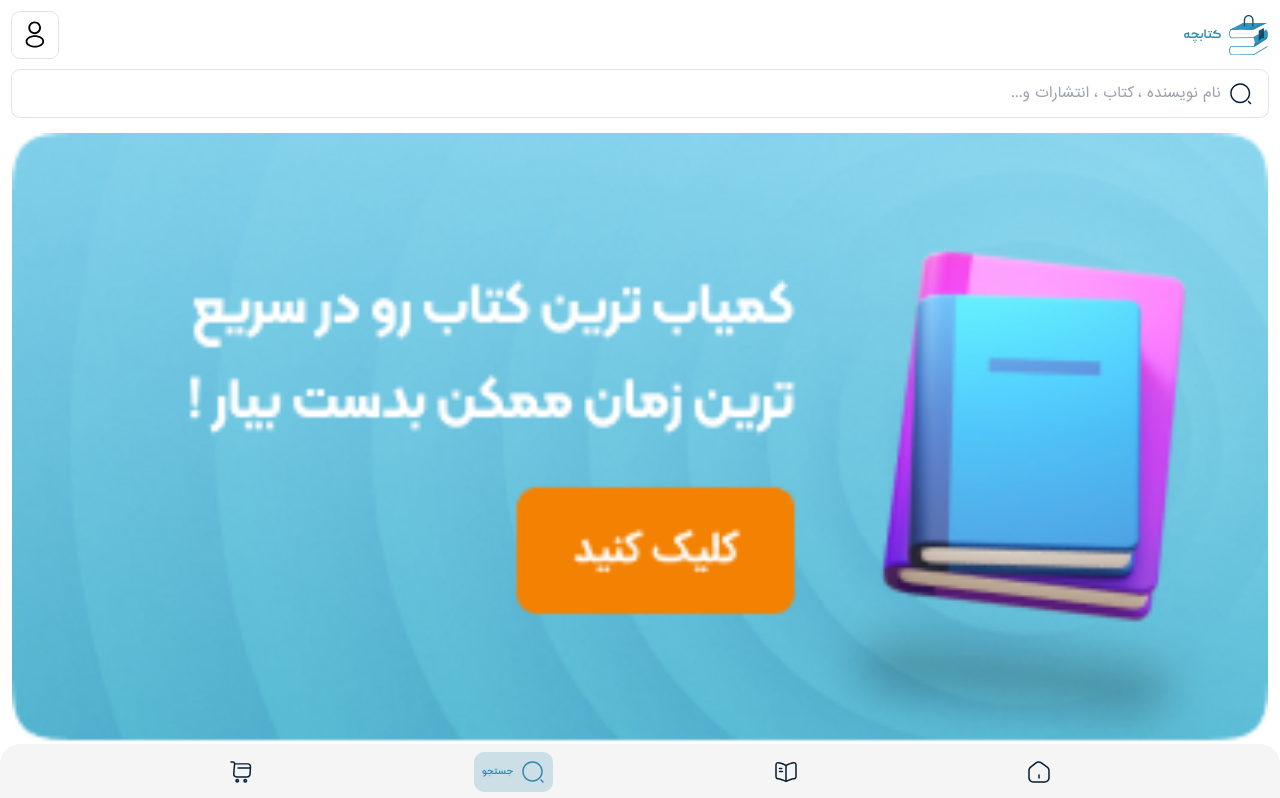
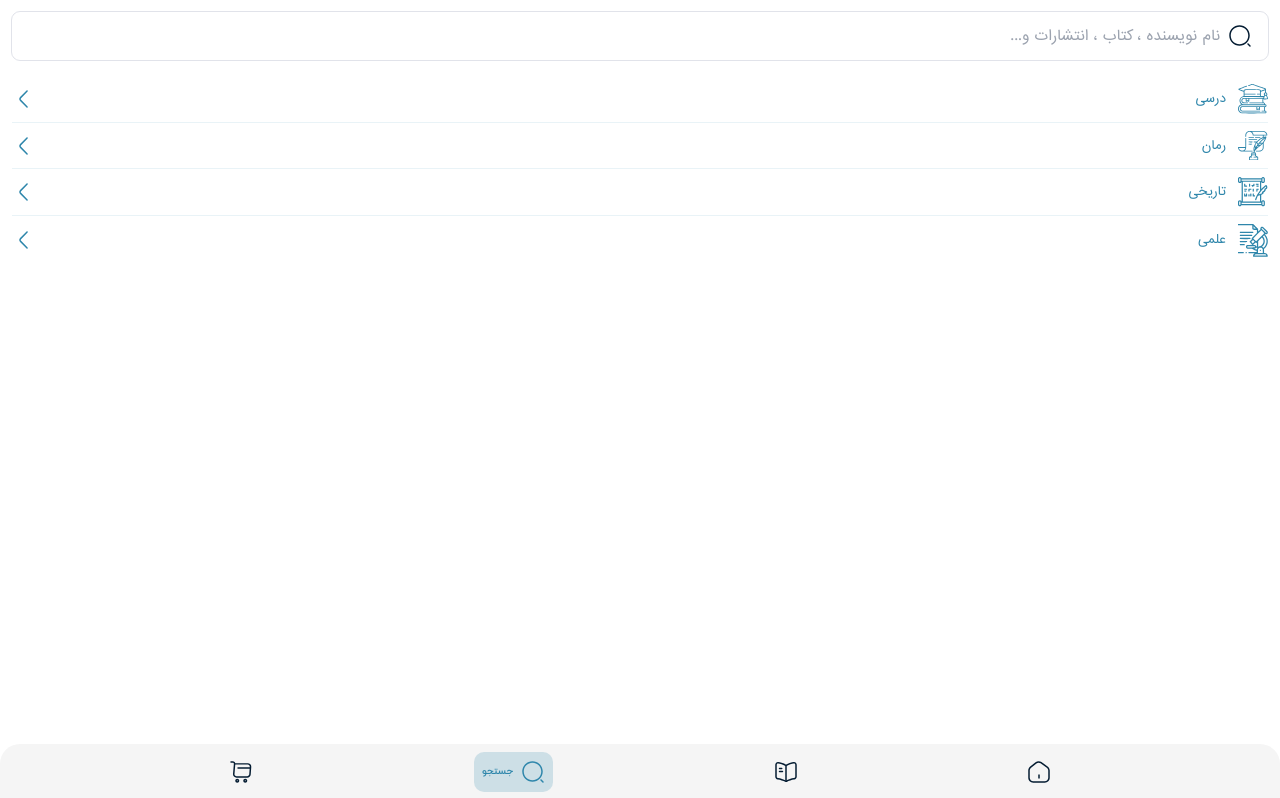
Before and after one commit to 1stMmD/ketabcheh, a React (Vite) app: page /search in a window 1280 px wide. Shown: the top 798 px of the page. Built offline with nearby package versions, Linux system fonts and the light colour scheme.

Commit message:
add : search and results page with giving functionality to search input

```diff
--- a/src/App.tsx
+++ b/src/App.tsx
@@ -10,6 +10,8 @@ import Home from "./views/home"
 import NavbarMobile from "./layouts/navbar-mobile/navbar-mobile"
 import Library from "./views/library"
 import BookDetails from "./views/book-details"
+import Search from "./views/search"
+import Results from "./views/search/results"
 
 function App() {
   return (
@@ -24,7 +26,8 @@ function App() {
           <Route path="/" element={<Boarding/>}/>
           <Route path="/sign-up" element={<Signup/>}/>
           <Route path="/home" element={<Home/>}/>
-          <Route path="/search" element={<Home/>}/>
+          <Route path="/search" element={<Search/>}/>
+          <Route path="/search/:text" element={<Results/>}/>
           <Route path="/library" element={<Library/>}/>
           <Route path="/cart" element={<Home/>}/>
           <Route path="/book" element={<BookDetails/>}/>
--- a/src/components/book/book.tsx
+++ b/src/components/book/book.tsx
@@ -1,3 +1,4 @@
+import { Link } from "react-router-dom"
 import { PersianNumber } from "../../helpers/persian-number"
 
 type props = {
@@ -13,7 +14,8 @@ function Book({
     info : { name , author , cover , price }
 } : props) {
   return (
-    <div
+    <Link
+    to=""
     dir="rtl"
     className="
     flex-shrink-0
@@ -63,7 +65,7 @@ function Book({
                 {author.join(",")}
             </p>
         </div>
-    </div>
+    </Link>
   )
 }
 
--- /dev/null
+++ b/src/components/common/icon-button/icon-button.tsx
@@ -0,0 +1,31 @@
+type props = {
+    Icon : React.FC<{className : string}>,
+    onClick ?: (e: React.MouseEvent<HTMLButtonElement, MouseEvent>) => void
+}
+
+function IconButton({
+    Icon,
+    onClick
+} : props) {
+  return (
+    <button
+    onClick={onClick}
+    className='
+    p-3
+    bg-white
+    rounded-[8px]
+    outline-[1px]
+    outline
+    outline-[#E1E3EA]
+    '>
+        <Icon
+        className='
+        w-[24px]
+        fill-primary-dark
+        '
+        />
+    </button>
+  )
+}
+
+export default IconButton
--- a/src/components/search-input/search-input.tsx
+++ b/src/components/search-input/search-input.tsx
@@ -1,9 +1,23 @@
 import { SearchNormal } from "../../svg/icons"
 
-function SearchInput() {
+type props = {
+  Icon ?: React.FC,
+  onSubmit ?: (e: React.FormEvent<HTMLFormElement>) => void,
+  value : string,
+  setValue : (v : string) => void
+}
+
+function SearchInput({
+  Icon,
+  onSubmit,
+  value,
+  setValue
+} : props) {
   return (
-    <div
+    <form
+    onSubmit={onSubmit}
     className="
+    w-full
     flex
     flex-row
     items-center
@@ -18,14 +32,23 @@ function SearchInput() {
     fill-[#041C32]
     stroke-[#041C32]
     ">
+      {
+      Icon ? <Icon/>
+        :
       <SearchNormal
       className="
       w-[24px]
-
+      flex-shrink-0
       "
-      />
+      />}
 
       <input
+      value={value}
+      onChange={(e) => {
+        setValue(e.target.value)
+      }}
+      name="input"
+      autoComplete="off"
       placeholder="نام نویسنده ،‌ کتاب ،‌ انتشارات و..."
       className="
       text-[14px]
@@ -34,7 +57,7 @@ function SearchInput() {
       outline-none
       "
       />
-    </div>
+    </form>
   )
 }
 
--- a/src/svg/icons.tsx
+++ b/src/svg/icons.tsx
@@ -117,3 +117,12 @@ export const BookmarkStroke = ({
         <path d="M19.0699 22.75C18.5599 22.75 17.9999 22.6 17.4599 22.29L12.5799 19.58C12.2899 19.42 11.7199 19.42 11.4299 19.58L6.54995 22.29C5.55995 22.84 4.54995 22.9 3.77995 22.44C3.00995 21.99 2.56995 21.08 2.56995 19.95V5.86C2.56995 3.32 4.63995 1.25 7.17995 1.25H16.8299C19.3699 1.25 21.4399 3.32 21.4399 5.86V19.95C21.4399 21.08 20.9999 21.99 20.2299 22.44C19.8799 22.65 19.4799 22.75 19.0699 22.75ZM11.9999 17.96C12.4699 17.96 12.9299 18.06 13.2999 18.27L18.1799 20.98C18.6899 21.27 19.1599 21.33 19.4599 21.15C19.7599 20.97 19.9299 20.54 19.9299 19.95V5.86C19.9299 4.15 18.5299 2.75 16.8199 2.75H7.17995C5.46995 2.75 4.06995 4.15 4.06995 5.86V19.95C4.06995 20.54 4.23995 20.98 4.53995 21.15C4.83995 21.32 5.29995 21.27 5.81995 20.98L10.6999 18.27C11.0699 18.06 11.5299 17.96 11.9999 17.96Z" className={"stroke-none fill-inherit"}/>
     </svg>
 )
+
+export const UserTick = ({
+    className
+} : props) => (
+    <svg className={className} viewBox="0 0 17 17" xmlns="http://www.w3.org/2000/svg">
+        <path d="M1.66586 12.6131L1.66603 12.613L1.65874 12.6013C0.904535 11.3946 0.5 9.96579 0.5 8.5C0.5 6.0386 1.59458 3.76714 3.49676 2.25212L3.49704 2.2519C4.91158 1.12363 6.69849 0.5 8.5 0.5C12.9123 0.5 16.5 4.08772 16.5 8.5C16.5 9.96524 16.0957 11.3953 15.3396 12.6219L15.3396 12.6218L15.3356 12.6285C14.9163 13.3329 14.3798 13.9699 13.7432 14.506L13.7352 14.5127L13.7276 14.5197C12.3388 15.7913 10.4747 16.5 8.5 16.5C5.70401 16.5 3.07784 15.0168 1.66586 12.6131Z" className={"stroke-inherit fill-none"}/>
+        <path d="M5.40918 8.88635L7.05862 10.2609C7.44199 10.5804 8.00222 10.5683 8.37148 10.2326L11.9774 6.95453" className={"stroke-inherit fill-none"} stroke-linecap="round"/>
+    </svg>
+)
--- /dev/null
+++ b/src/views/search/index.tsx
@@ -0,0 +1,97 @@
+import { useState } from 'react'
+import SearchInput from '../../components/search-input/search-input'
+import { categories } from '../../constants'
+import { BackArrow } from '../../svg/icons'
+import { useNavigate } from 'react-router'
+
+function Search() {
+    const [value, setValue] = useState<string>("")
+    const navigate = useNavigate()
+
+    return (
+        <div
+        className='
+        w-full
+        min-h-[calc(100vh_-_56px)]
+        flex
+        flex-col
+        p-3
+        gap-6
+        font-[IRANSans]
+        '>
+            <SearchInput
+            value={value}
+            setValue={(v : string) => {
+                setValue(v)
+            }}
+            onSubmit={(e) => {
+                e.preventDefault()
+                navigate("/search/" + value)
+            }}
+            />
+
+            <div
+            className='
+            flex
+            flex-col
+            '>
+                {categories.map(({Icon, title, url},idx , list) => (
+                    <>
+                        <div
+                        key={title}
+                        className='
+                        flex
+                        justify-between
+                        items-center
+                        cursor-pointer
+                        '>
+                            <div
+                            className='
+                            flex
+                            items-center
+                            justify-center
+                            gap-3
+                            '>
+                                <Icon
+                                className='
+                                w-[30px]
+                                fill-primary
+                                '
+                                />
+
+                                <p
+                                className='
+                                text-primary
+                                text-[12px]
+                                '>
+                                    {title}
+                                </p>
+                            </div>
+
+                            <BackArrow
+                            className='
+                            fill-primary
+                            w-[24px]
+                            rotate-180
+                            '
+                            />
+                        </div>
+
+                        { idx < list.length - 1 ?
+                        <span
+                        key={idx}
+                        className='
+                        my-2
+                        w-full
+                        h-[1px]
+                        bg-primary/10
+                        '
+                        /> : <></>}
+                    </>
+                ))}
+            </div>
+        </div>
+    )
+}
+
+export default Search
--- /dev/null
+++ b/src/views/search/results.tsx
@@ -0,0 +1,103 @@
+import { useState, useEffect } from 'react'
+import SearchInput from '../../components/search-input/search-input'
+import IconButton from '../../components/common/icon-button/icon-button'
+import { BackArrow } from '../../svg/icons'
+import { useNavigate, useParams } from 'react-router'
+
+function Results() {
+    const { text } = useParams()
+    const [value , setValue] = useState<string>(text ?? "")
+    const navigate = useNavigate()
+
+    useEffect(() => {
+        setValue(text ?? "")
+    },[text])
+
+    return (
+        <div
+        className='
+        w-full
+        min-h-[calc(100vh_-_56px)]
+        flex
+        flex-col
+        p-3
+        gap-4
+        font-[IRANSans]
+        '>
+
+            <div
+            className='
+            flex
+            gap-2
+            '>
+                <IconButton
+                Icon={BackArrow}
+                onClick={() => {
+                    navigate(-1)
+                }}
+                />
+                <SearchInput
+                value={value}
+                setValue={(v : string) => {
+                    setValue(v)
+                }}
+                Icon={ResultsForText}
+                onSubmit={(e) => {
+                    e.preventDefault()
+                    navigate("/search/" + value)
+                }}
+                />
+
+            </div>
+
+            <div
+            className='
+            relative
+            flex
+            items-center
+            justify-center
+            flex-col
+            gap-2
+            p-2
+            rounded-[8px]
+            bg-primary/10
+            '>
+                <p
+                className='
+                text-center
+                text-[12px]
+                '>
+                کتابتو پیدا نکردی ؟ میتونیم برات تهیه کنیم !
+                </p>
+
+                <button
+                className='
+                p-3
+                text-[10px]
+                bg-primary
+                text-white
+                text-light
+                rounded-[8px]
+                '>
+                سفارش کتاب
+                </button>
+
+            </div>
+
+        </div>
+    )
+}
+
+export default Results
+
+const ResultsForText = () => (
+    <span
+    className={`
+    text-[14px]
+    whitespace-nowrap
+    text-primary-dark/50
+    font-medium
+    `}>
+        نتایج برای:
+    </span>
+)
--- a/tailwind.config.js
+++ b/tailwind.config.js
@@ -7,7 +7,8 @@ export default {
     extend: {
       colors : {
         primary : "#2E86AB",
-        "primary-dark" : "#041C32"
+        "primary-dark" : "#041C32",
+        success : "#6AC768"
       }
     },
   },
```
